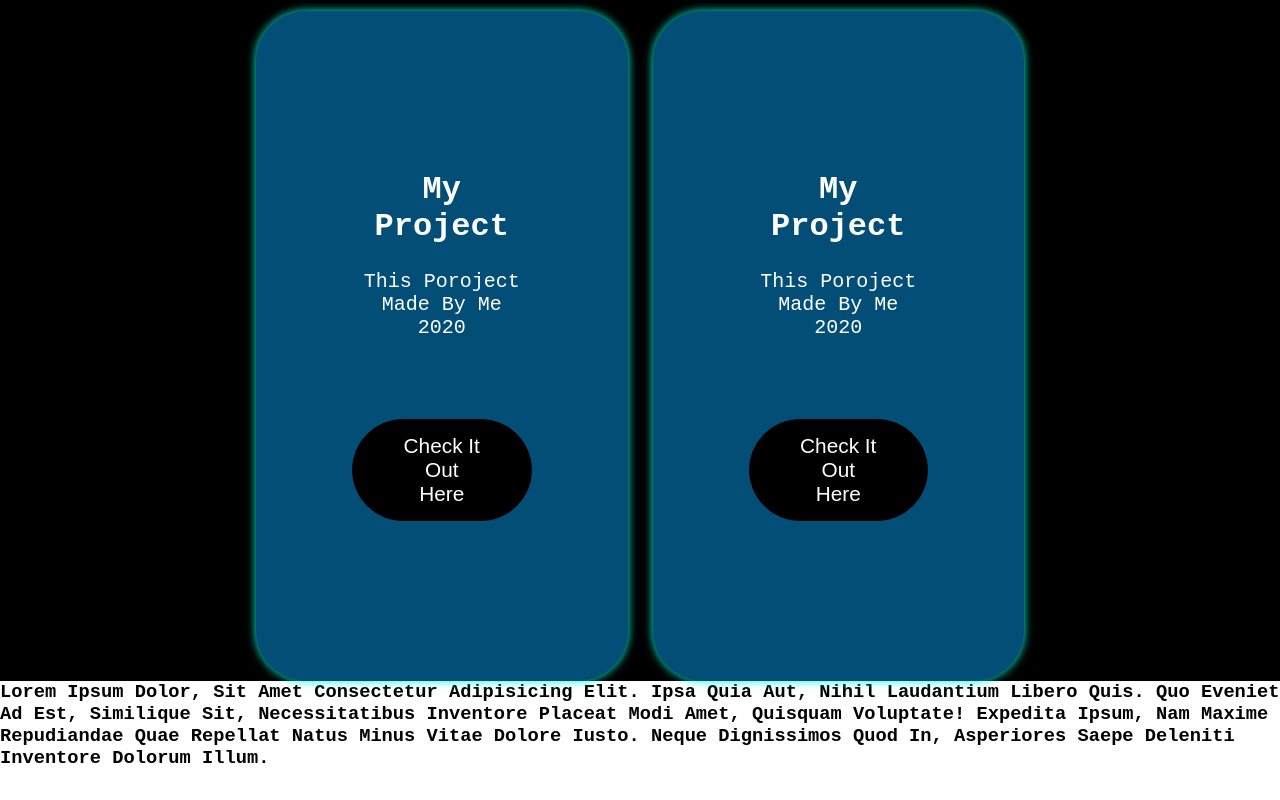
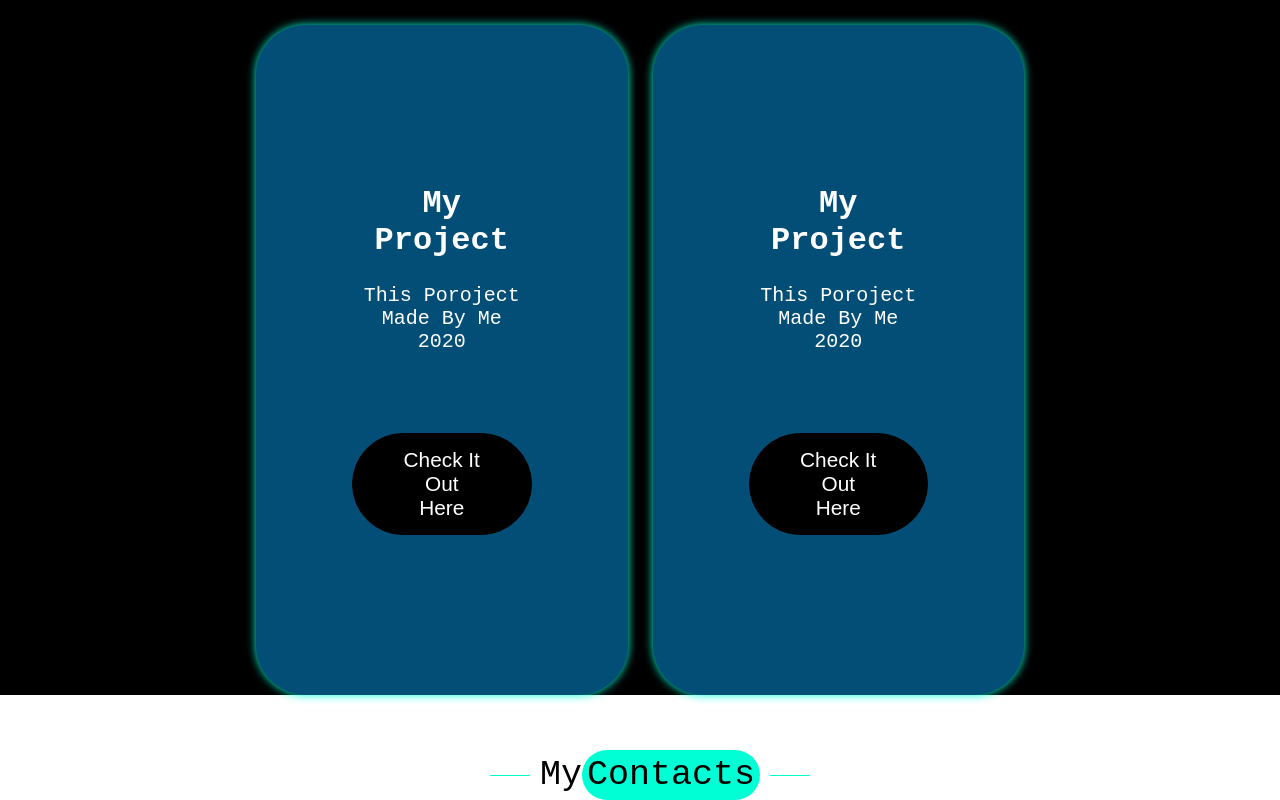
Before and after one commit to Jmaouchi/My-HTML-portfolio, a plain HTML site: page index2.html in a window 1280 px wide. Shown: the part 3472-4272 px from the top of the page. Before the commit the page ends 4241 px from the top, so only its background shows below. Drawn offline with Linux system fonts and the light colour scheme.

Commit message:
fixed bug

```diff
--- a/asset/css/about.css
+++ b/asset/css/about.css
@@ -306,7 +306,7 @@ section.section-three .section-three-content-wrap{
   color: black;
 }
 
-.section-three-content-wrap .col h3{
+.section-three-content-wrap .col h4{
   font-size: 32px;
   font-weight: bolder;
 }
--- a/index2.html
+++ b/index2.html
@@ -120,38 +120,38 @@
 
           <div class="col run-buddy">
             <div class="run-buddy-content">
-              <h3>Run Buddy Website</h3>
+              <h4>Run Buddy Website</h4>
               <p>this poroject made by me 2020, while learing HTML5, CSS</p>
               <button class="btn"><a href="">check it out here</a></button>
             </div>
           </div>
 
           <div class="col video-gallery">
-            <h3>Video gallery</h3>
+            <h4>Video gallery Website</h4>
             <p>This is built by me 2022 while learning JavaScript</p>
             <button class="btn"><a href="">check it out here</a></button>
           </div>
 
           <div class="col todo-list">
-            <h3>My ToDo List</h3>
+            <h4>My ToDo List</h4>
             <p>this is a ToDo list built by me with HTML5, CSS and JavaScript in 2021.</p>
             <button class="btn"><a href="">check it out here</a></button>
           </div>
 
           <div class="col loan-calculator">
-            <h3>Loan Calculator</h3>
+            <h4>Calculator</h4>
             <p> laon calculator built by me with HTML5, CSS and JavaScript in 2021.</p>
             <button class="btn"><a href="">check it out here</a></button>
           </div>
 
           <div class="col">
-            <h3>My project</h3>
+            <h4>My project</h4>
             <p>this poroject made by me 2020</p>
             <button class="btn"><a href="">check it out here</a></button>
           </div>
 
           <div class="col">
-            <h3>My project</h3>
+            <h4>My project</h4>
             <p>this poroject made by me 2020</p>
             <button class="btn"><a href="">check it out here</a></button>
           </div>
@@ -160,8 +160,11 @@
       </section>
 
       <section class="section-four">
-        <h3>Lorem ipsum dolor, sit amet consectetur adipisicing elit. Ipsa quia aut, nihil laudantium libero quis. Quo eveniet ad est, similique sit, necessitatibus inventore placeat modi amet, quisquam voluptate! Expedita ipsum, nam maxime repudiandae quae repellat natus minus
-           vitae dolore iusto. Neque dignissimos quod in, asperiores saepe deleniti inventore dolorum illum.</h3>
+        <div class="flex">
+          <div class="border"></div>
+          <h3>My<span style="color: black;">Contacts</span></h3>
+          <div class="border"></div>
+        </div>
       </section>
 
       <section class="section-five">
```
